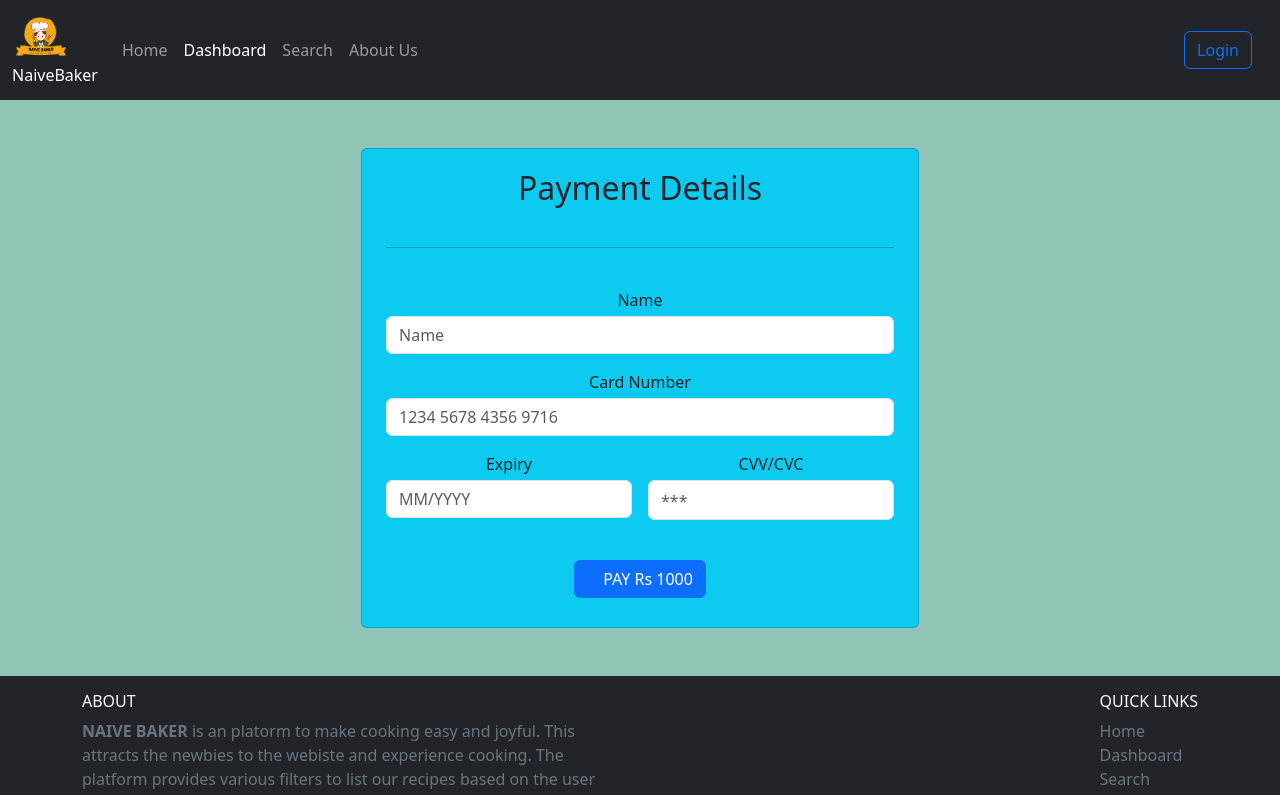
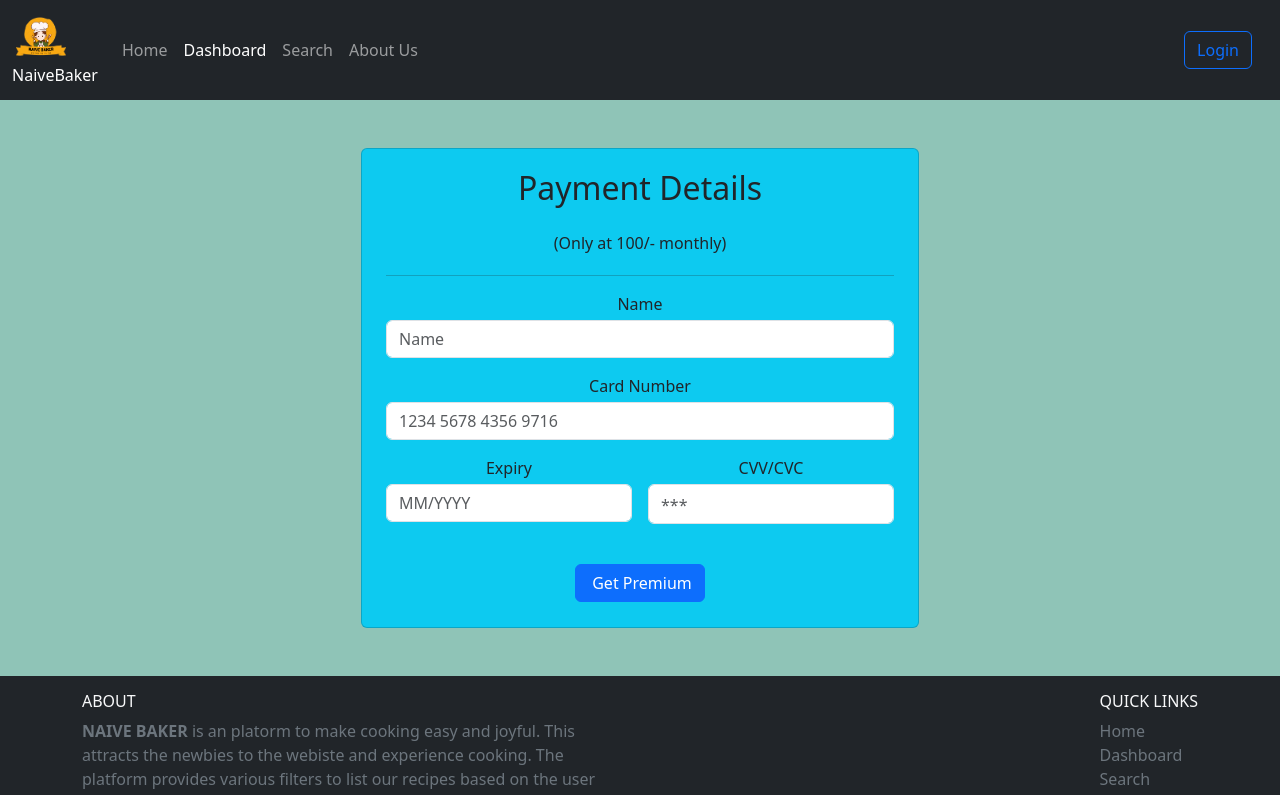
Before and after one commit to dhruvprajapati18082002/Naive_Baker, a React (Create React App) app in the folder frontend/: page /payment in a window 1280 px wide. Shown: the top 795 px of the page. Built offline with nearby package versions, Linux system fonts and the light colour scheme; no server answers.

Commit message:
Minor issues in previous commit resolved

```diff
--- a/frontend/src/components/dashboardComponents/Payment.js
+++ b/frontend/src/components/dashboardComponents/Payment.js
@@ -8,10 +8,14 @@ const Payment = () => {
             <center>
                 <div className="card px-4 py-1" style={{ height: "30rem", backgroundColor: '#0dcaf0', width: "50%"}}>
                     <center><p className="h2 py-3">Payment Details</p></center>
+                    <center>
+                    <p className="text mb-1">(Only at 100/- monthly)</p>
+                    </center>
+
                     <form className="row gx-3">
                         <div className="col-12">
                             <hr/>
-                            <br/>
+
                             <div className="d-flex flex-column">
                                 <p className="text mb-1">Name</p>
                                 <input className="form-control mb-3" type="text" placeholder="Name" />
@@ -39,7 +43,7 @@ const Payment = () => {
                         <center>
                             <br/>
                             <div className="btn btn-primary mb-3">
-                                <span className="ps-3">PAY Rs 1000</span>
+                                <span className="ps-1">Get Premium</span>
                                 <span className="fas fa-arrow-right"></span>
                             </div>
                         </center>
```
